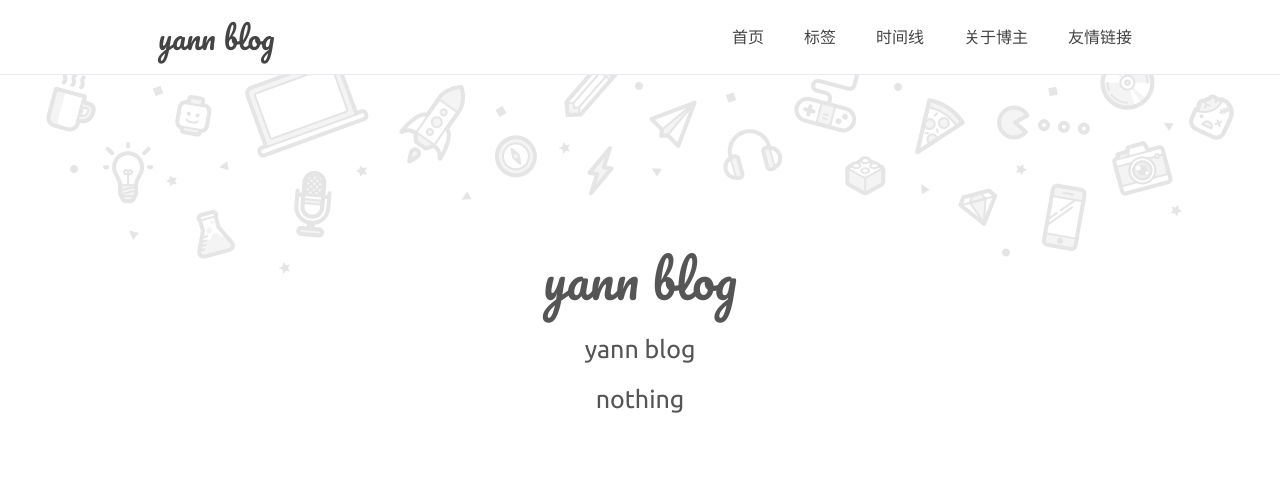
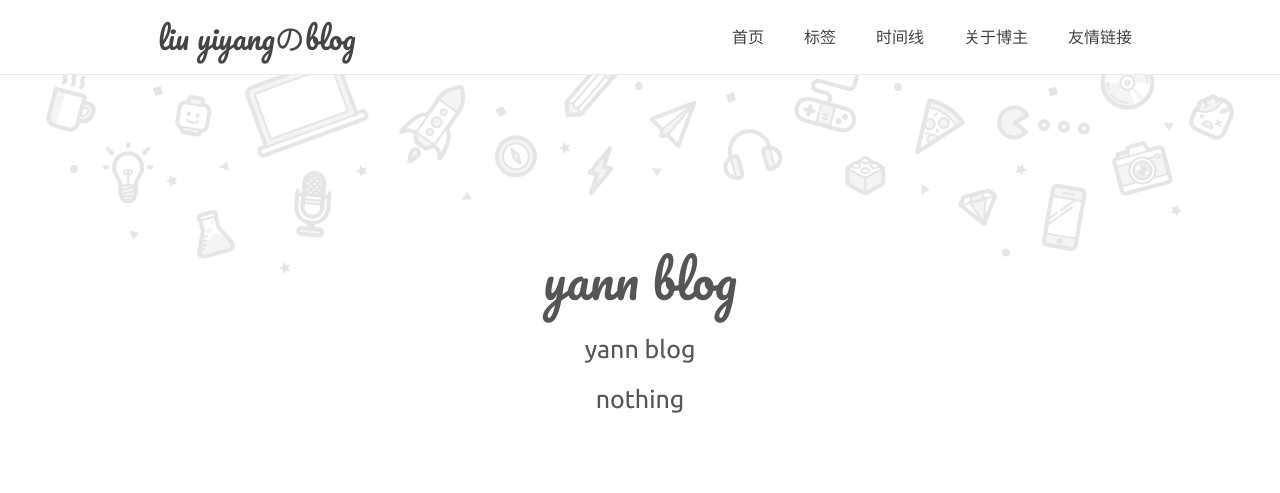
Before and after one commit to Yann-Liu-Yiyang/Yann-Liu-Yiyang.github.io, a Jekyll site: the page built from index.html, in a window 1280 px wide. Shown: the top 493 px of the page. Built offline with Jekyll 4.4.1, drawn with Linux system fonts in a browser that asks for light colours; comment, search, counter and statistics services are not loaded; some of the changed text lies outside the part shown.

Commit message:
Update _config.yml

```diff
--- a/_config.yml
+++ b/_config.yml
@@ -1,7 +1,7 @@
 # Site settings 配置站点
-title: 'yann blog'
+title: 'liu yiyangのblog'
 description: 'nothing'
-keywords: 'nothing'
+keywords: 'cse'
 url: 'https://yann-liu-yiyang.github.io' # your host
 
 # nav 中文字符空格：&emsp;
@@ -14,16 +14,16 @@
 
 # 博主
 author: true
-name: 'yann'
-NickName: 'yann'
-webtitle: 'yann blog'
+name: 'liu'
+NickName: 'yiyang'
+webtitle: 'liu yiyangのblog'
 bio: 'blog'
 about: true
 aboutyou: 'nothing'
 portraits: '/assets/profile.jpeg' # your portraits image file path
 
 # SNS
-SNS: true
+SNS: false
 SNS-icon: #['Facebook', 'weibo', 'qq', 'github', 'Dribbble', 'Twitter', 'instagram', 'weixin', 'Codepen']
   mail: 'mailto:abc@gmail.com'
   weixin: '' # 你的微信二维码存放的地址
@@ -46,7 +46,7 @@
 
 # since
 footer:
-  since: 2018
+  since: 2019
 
 # Markdown
 markdown: kramdown
@@ -80,7 +80,7 @@
 social-share-items: ['qq', 'wechat', 'weibo', 'twitter', 'facebook']
 
 # 百度统计 在baidu-url里填写自己相关的url代码
-baidu: true
+baidu: false
 baidu-url: ''
 # 谷歌分析 在google-ID里填写自己在谷歌分析获得的追踪ID
 google: false
```
